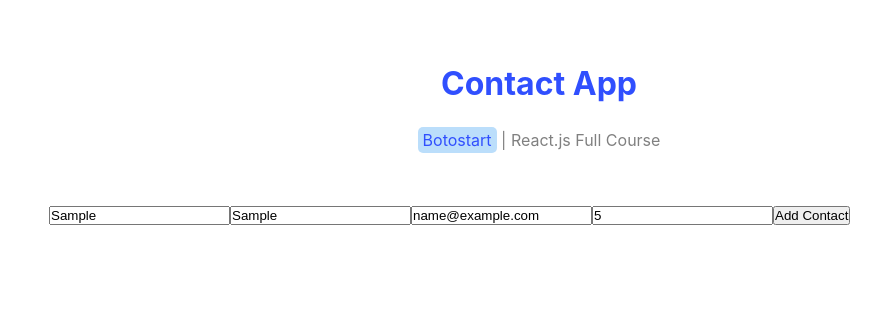
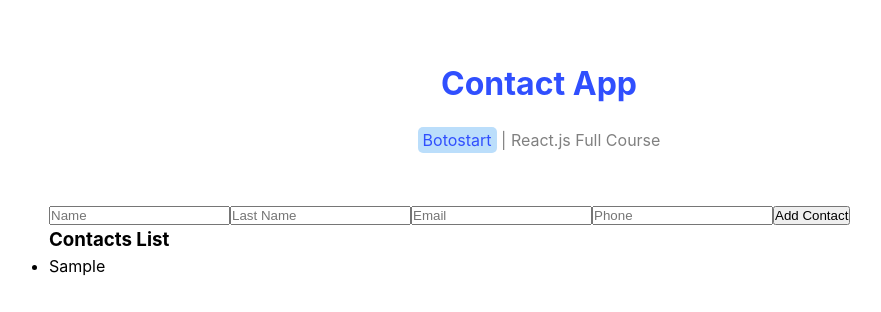
Before and after one commit to Yasaman471/Contact-App-MiniProj, a React (Vite) app: page / in a window 1280 px wide. Both pictures are taken after typing "Sample", "Sample", "name@example.com", "5" into the empty fields and a click on the button "Add Contact". Shown: the top 312 px of the page, without its empty margins (101-982 px from the left). Built offline with nearby package versions, Linux system fonts and the light colour scheme.

Commit message:
Created Contact List Component

```diff
--- a/package.json
+++ b/package.json
@@ -11,7 +11,8 @@
   },
   "dependencies": {
     "react": "^18.3.1",
-    "react-dom": "^18.3.1"
+    "react-dom": "^18.3.1",
+    "uuid": "^10.0.0"
   },
   "devDependencies": {
     "@eslint/js": "^9.9.0",
--- a/src/components/Contact/Contact.jsx
+++ b/src/components/Contact/Contact.jsx
@@ -1,9 +1,23 @@
 import { useState } from "react"
+import { v4 } from "uuid"
+
 import styles from "./Contact.module.css"
+import ContactsList from "./ContactsList"
+
+
+const inputs = [
+  {type:"text",placeholder:"Name",name:"name"},
+  {type:"text",placeholder:"Last Name",name:"lastName"},
+  {type:"email",placeholder:"Email",name:"email"},
+  {type:"number",placeholder:"Phone",name:"phone"},
+]
 
 function Contact() {
 
+    const [Contacts,setContacts] = useState([])
+    const [Alert,setAlert] = useState("")
     const [Contact,setContact] = useState({
+        id:"",
         name:"",
         lastName:"",
         email:"",
@@ -12,31 +26,51 @@ function Contact() {
 
     const changeHandler = (event) =>{
         const name = event.target.name
-    const value = event.target.value
+        const value = event.target.value
 
         setContact((Contact) =>({...Contact,[name]:value}))
     }
 
     const loginHandler = () =>{
-        console.log(Contact);
+      if(
+        !Contact.name ||
+        !Contact.lastName ||
+        !Contact.email ||
+        !Contact.phone
+      ){
+        setAlert("Please Enter Valid Data!")
+        return;
+      }
+      setAlert("")
+      const newContact = {...Contact,id: v4()}
+      setContacts((Contacts)=> [...Contacts,newContact])
+      setContact({
+        name:"",
+        lastName:"",
+        email:"",
+        phone:""
+    })
     }
 
   return (
     <div>
       <div>
-        <input
-         type="text"
-         placeholder="Name"
-         name="name"
-         value={Contact.name}
-         onChange={changeHandler}/>
-
-        <input type="text" value={Contact.lastName} name="lastName" placeholder="Last Name" onChange={changeHandler}/>
-        <input type="email" value={Contact.email} name="email" placeholder="Email" onChange={changeHandler}/>
-        <input type="number" value={Contact.phone} name="phone" placeholder="PHone" onChange={changeHandler}/>
-        <button onClick={loginHandler}>Add Contact</button>
+        {
+          inputs.map((input,index) => (
+         <input
+         key={index}
+         type={input.type}
+         placeholder={input.placeholder}
+         name={input.name}
+         value={Contact[input.name]}
+         onChange={changeHandler}
+         />
+        ))}
+      <button onClick={loginHandler}>Add Contact</button>
       </div>
-    </div>
+      <ContactsList Contacts={Contacts} />
+      <div>{Alert && <p>{Alert}</p>}</div>
+   </div>
   )
 }
 
--- /dev/null
+++ b/src/components/Contact/ContactsList.jsx
@@ -0,0 +1,16 @@
+const ContactsList = ({Contacts}) =>{
+    console.log(Contacts);
+
+    return(
+        <div>
+          <h3>Contacts List</h3>
+          <ul>
+            {Contacts.map((contact)=>(
+                <li key={contact.id}>{contact.name}</li>
+            ))}
+          </ul>
+        </div>
+    );
+}
+
+export default ContactsList
```
Also changed, not shown: 1 other file (tests, documents, lock files or other folders).
